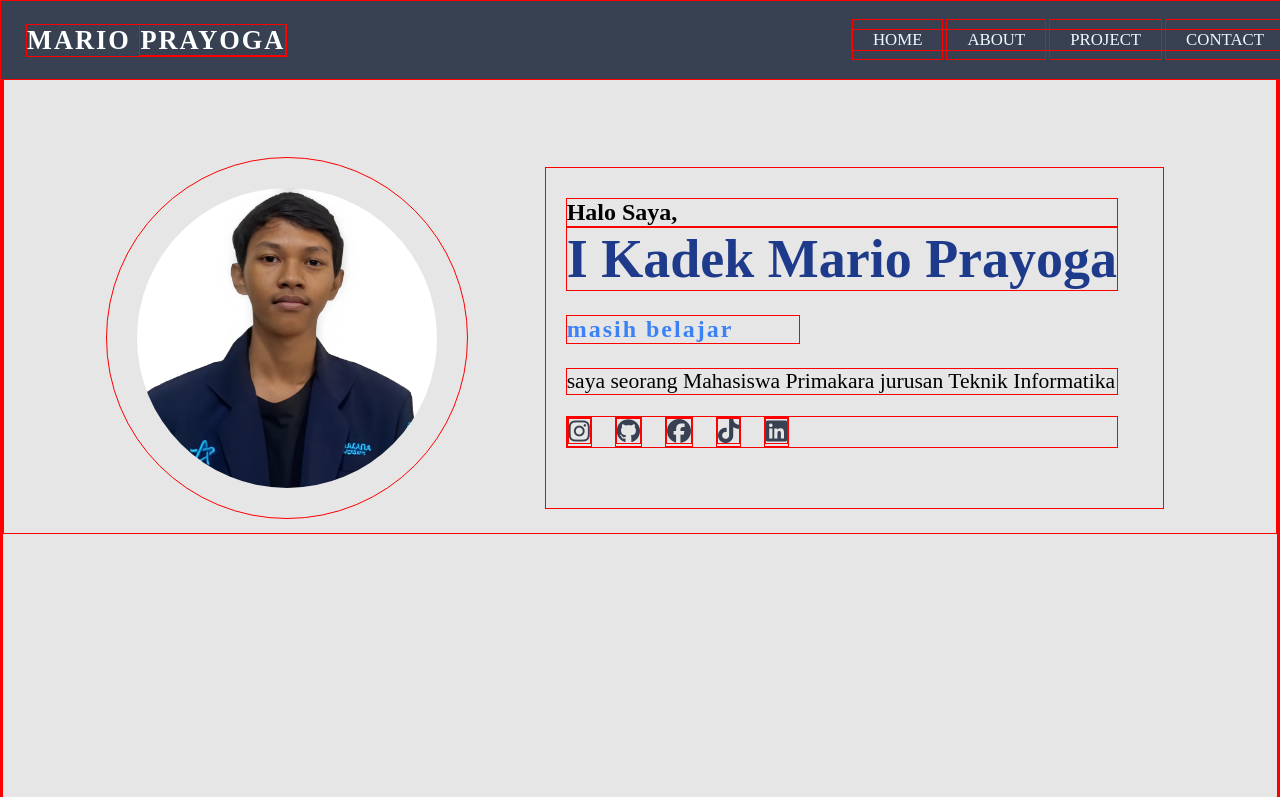
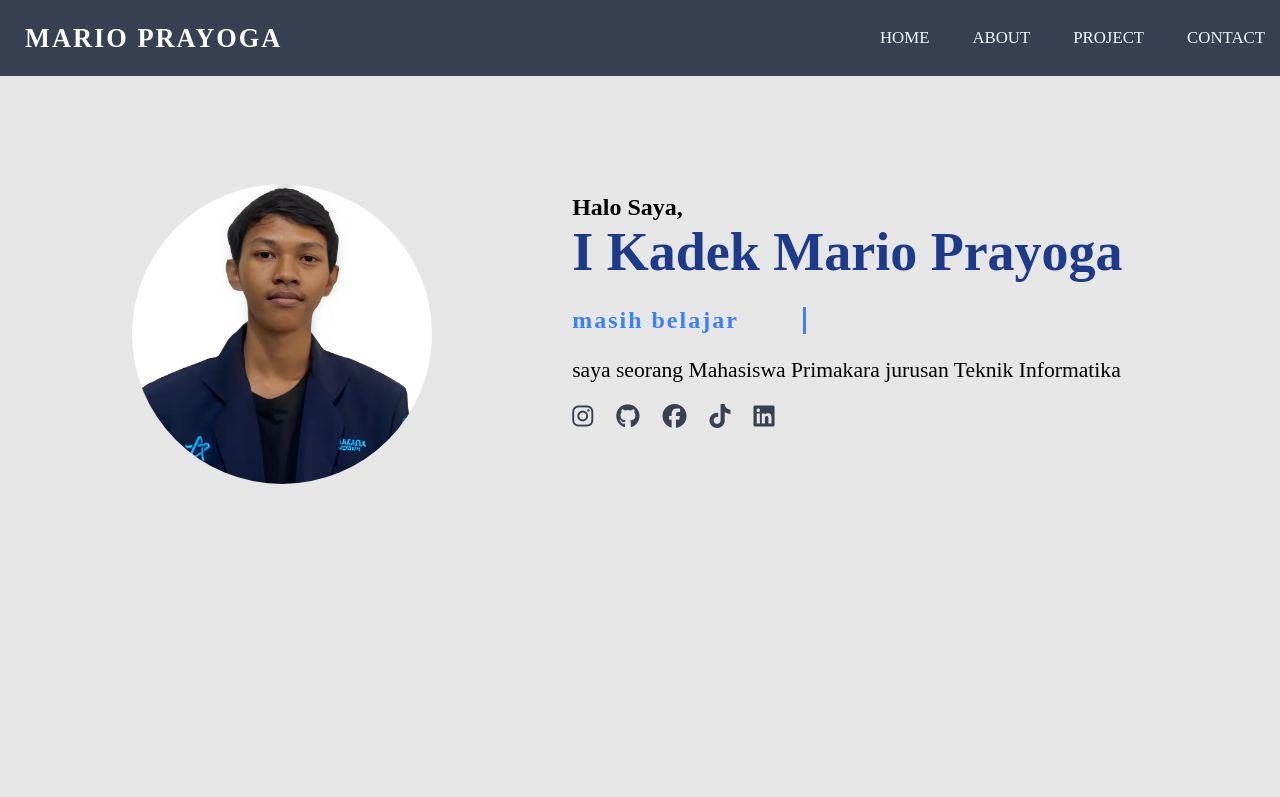
Before and after one commit to Kamapra18/web-portopolio-personal, a plain HTML site: page index.html in a window 1280 px wide. Shown: the top 797 px of the page. Drawn offline with nearby package versions, Linux system fonts and the light colour scheme.

Commit message:
Update index.html

```diff
--- a/index.html
+++ b/index.html
@@ -11,9 +11,6 @@
   <!-- icon -->
   <link rel="stylesheet" href="https://cdnjs.cloudflare.com/ajax/libs/font-awesome/6.7.1/css/all.min.css" integrity="sha512-5Hs3dF2AEPkpNAR7UiOHba+lRSJNeM2ECkwxUIxC1Q/FLycGTbNapWXB4tP889k5T5Ju8fs4b1P5z/iB4nMfSQ==" crossorigin="anonymous" referrerpolicy="no-referrer" />
   <style>
-    *{
-      border: 1px solid red !important;
-    }
         :root{
           --birutua: #1E3A8A ;
           --birumuda: #3B82F6;
```
